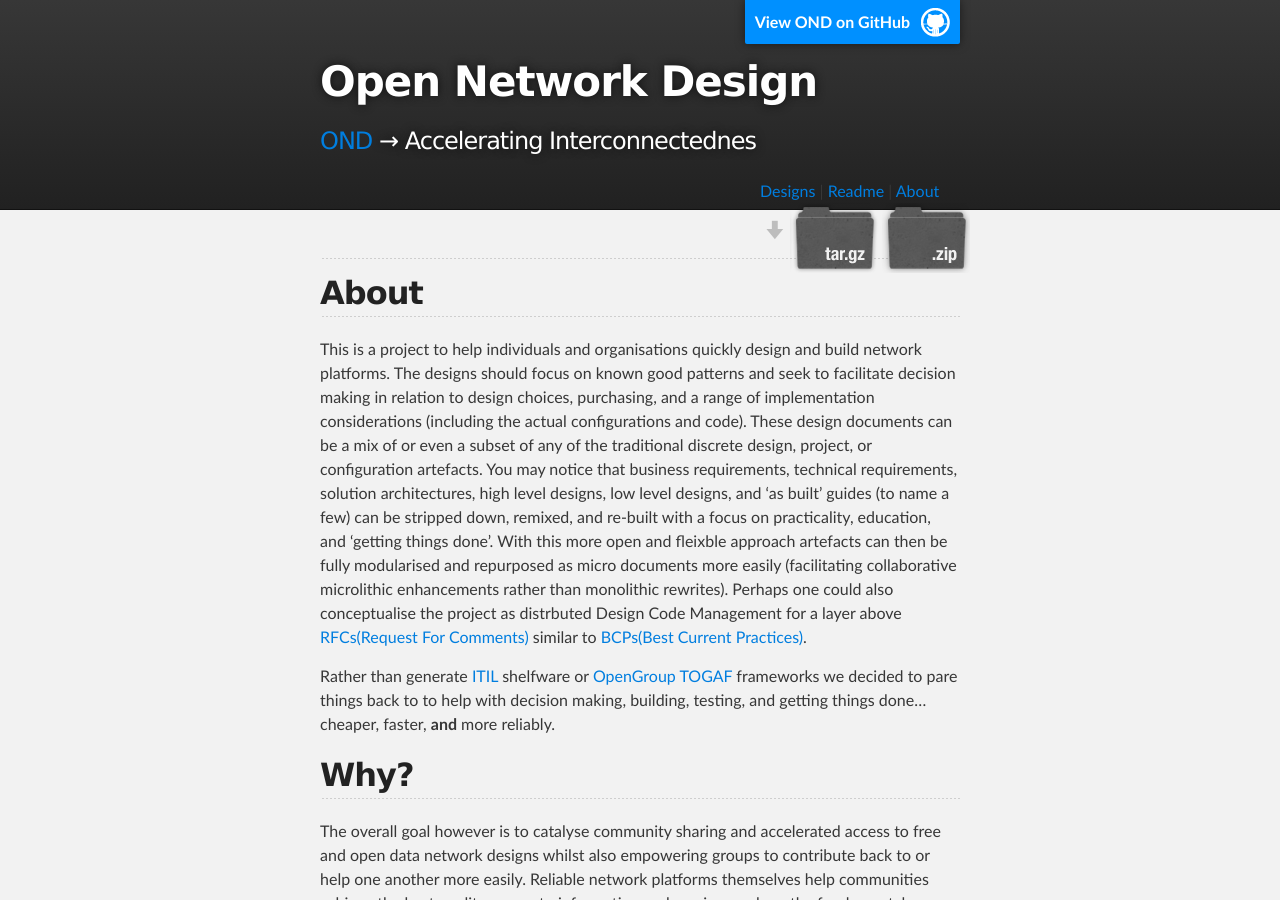
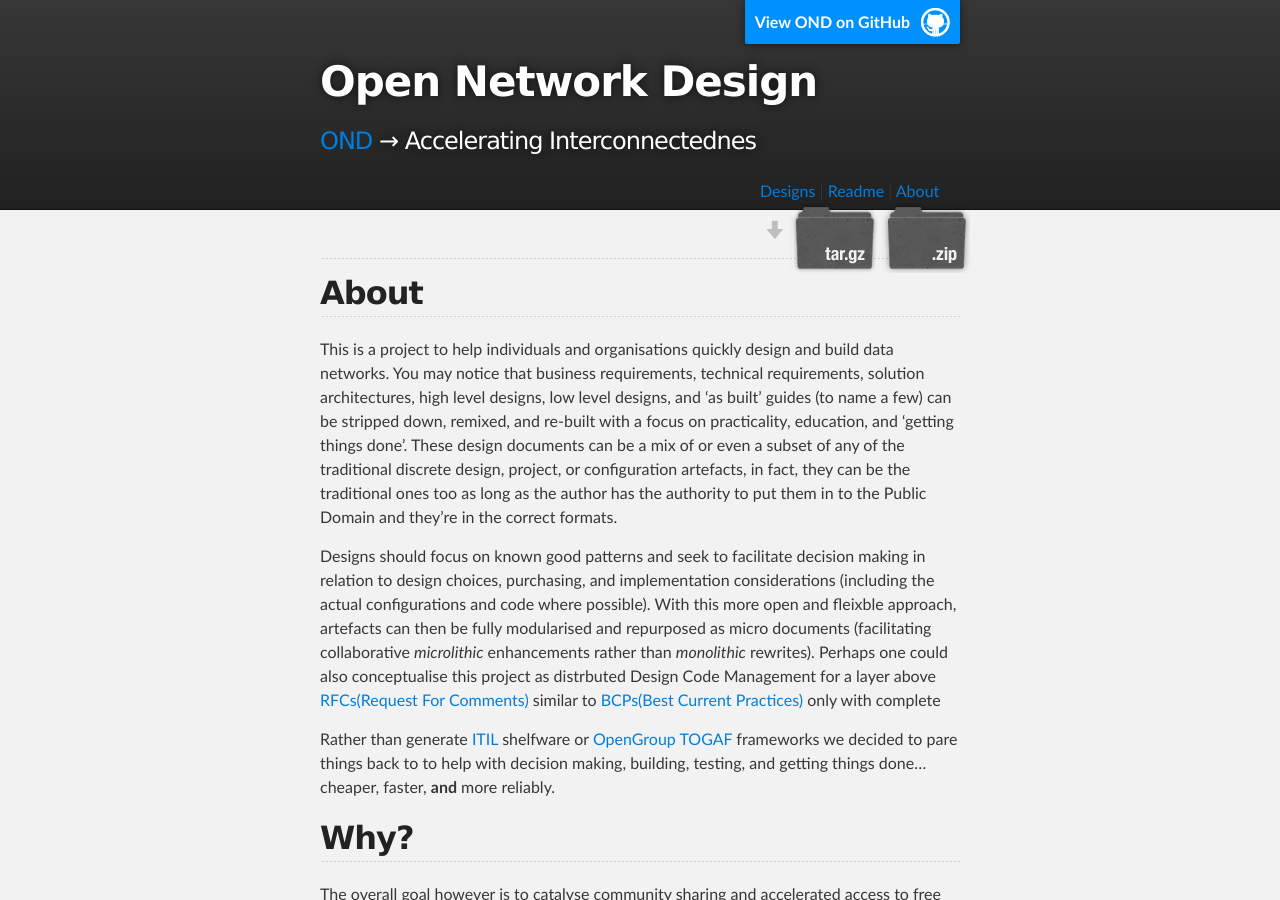
Before and after one commit to podomere/ond, a Jekyll site: the page built from about.md, in a window 1280 px wide and 900 px high. Built offline with Jekyll 4.4.1, drawn with Linux system fonts in a browser that asks for light colours.

Commit message:
More updates to About clarifying...

```diff
--- a/about.md
+++ b/about.md
@@ -11,7 +11,9 @@ type: info
 
 ## About
 
-This is a project to help individuals and organisations quickly design and build network platforms. The designs should focus on known good patterns and seek to facilitate decision making in relation to design choices, purchasing, and a range of implementation considerations (including the actual configurations and code). These design documents can be a mix of or even a subset of any of the traditional discrete design, project, or configuration artefacts. You may notice that business requirements, technical requirements, solution architectures, high level designs, low level designs, and 'as built' guides (to name a few) can be stripped down, remixed, and re-built with a focus on practicality, education, and 'getting things done'. With this more open and fleixble approach artefacts can then be fully modularised and repurposed as micro documents more easily (facilitating collaborative microlithic enhancements rather than monolithic rewrites). Perhaps one could also conceptualise the project as distrbuted Design Code Management for a layer above [RFCs(Request For Comments)](http://www.ietf.org/rfc.html) similar to [BCPs(Best Current Practices)](http://en.wikipedia.org/wiki/Best_current_practice).
+This is a project to help individuals and organisations quickly design and build data networks. You may notice that business requirements, technical requirements, solution architectures, high level designs, low level designs, and 'as built' guides (to name a few) can be stripped down, remixed, and re-built with a focus on practicality, education, and 'getting things done'. These design documents can be a mix of or even a subset of any of the traditional discrete design, project, or configuration artefacts, in fact, they can be the traditional ones too as long as the author has the authority to put them in to the Public Domain and they're in the correct formats.
+
+Designs should focus on known good patterns and seek to facilitate decision making in relation to design choices, purchasing, and implementation considerations (including the actual configurations and code where possible). With this more open and fleixble approach, artefacts can then be fully modularised and repurposed as micro documents (facilitating collaborative _microlithic_ enhancements rather than _monolithic_ rewrites). Perhaps one could also conceptualise this project as distrbuted Design Code Management for a layer above [RFCs(Request For Comments)](http://www.ietf.org/rfc.html) similar to [BCPs(Best Current Practices)](http://en.wikipedia.org/wiki/Best_current_practice) only with complete
 
 Rather than generate [ITIL](http://www.itil-officialsite.com/AboutITIL/WhatisITIL.aspx) shelfware or [OpenGroup TOGAF](http://www.opengroup.org/togaf/) frameworks we decided to pare things back to to help with decision making, building, testing, and getting things done… cheaper, faster, **and** more reliably.
 
```
